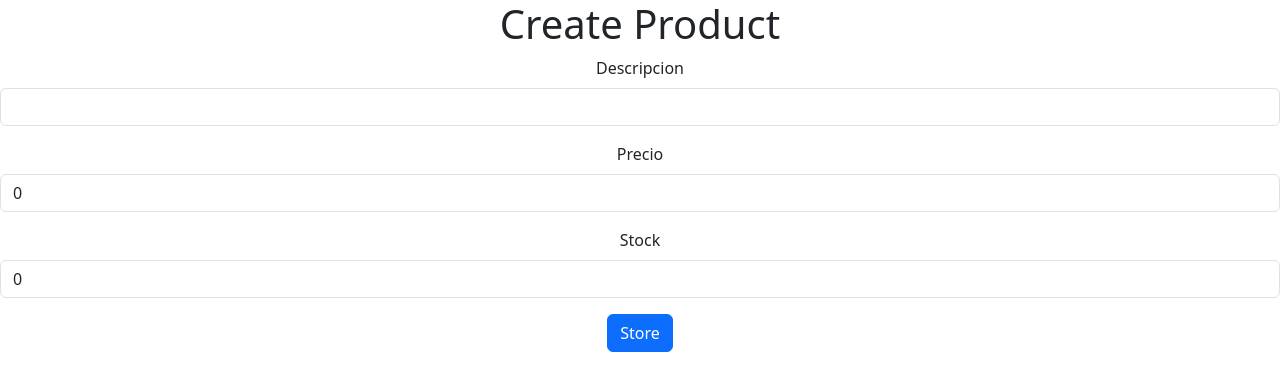
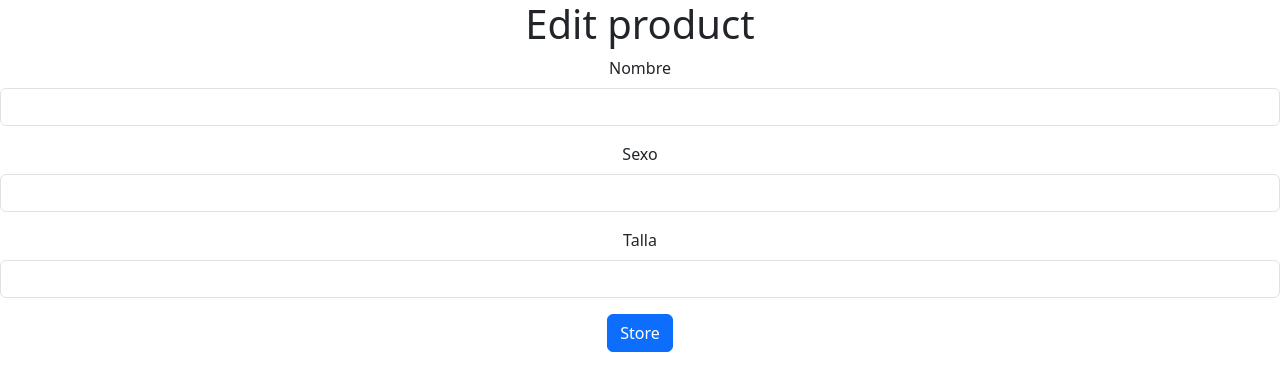
Before and after one commit to SergitoHD/CarroReactFirebase, a React (Create React App) app: page /create in a window 1280 px wide. Shown: the top 390 px of the page. Built offline with nearby package versions, Linux system fonts and the light colour scheme.

Commit message:
carro-react-firebase

```diff
--- a/src/Components/Create.js
+++ b/src/Components/Create.js
@@ -4,19 +4,19 @@ import { collection, addDoc } from "firebase/firestore";
 import { db } from "../firebaseConfig/firebase";
 
 const Create = () => {
-  const [Descripcion, setDescription] = useState("");
-  const [Precio, setPrecio] = useState(0);
-  const [Stock, setStock] = useState(0);
+  const [nombre, setNombre] = useState("");
+  const [sexo, setSexo] = useState("");
+  const [talla, setTalla] = useState("");
   const navigate = useNavigate();
 
-  const carritoCollection = collection(db, "Carrito");
+  const productosCollection = collection(db, "productos");
 
   const store = async (e) => {
     e.preventDefault();
-    await addDoc(carritoCollection, {
-      Descripcion: Descripcion,
-      Precio: Precio,
-      Stock: Stock,
+    await addDoc(productosCollection, {
+      nombre: nombre,
+      sexo: sexo,
+      talla: talla,
     });
     navigate("/");
   };
@@ -26,34 +26,34 @@ const Create = () => {
       <div>
         <div>
           <div>
-            <h1>Create Product</h1>
+            <h1>Edit product</h1>
             <form onSubmit={store}>
               <div className="mb-3">
-                <label className="form-label">Descripcion</label>
+                <label className="form-label">Nombre</label>
                 <input
-                  value={Descripcion}
-                  onChange={(e) => setDescription(e.target.value)}
+                  value={nombre}
+                  onChange={(e) => setNombre(e.target.value)}
                   type="text"
                   className="form-control"
                 />
               </div>
 
               <div className="mb-3">
-                <label className="form-label">Precio</label>
+                <label className="form-label">Sexo</label>
                 <input
-                  value={Precio}
-                  onChange={(e) => setPrecio(e.target.value)}
-                  type="number"
+                  value={sexo}
+                  onChange={(e) => setSexo(e.target.value)}
+                  type="text"
                   className="form-control"
                 />
               </div>
 
               <div className="mb-3">
-                <label className="form-label">Stock</label>
+                <label className="form-label">Talla</label>
                 <input
-                  value={Stock}
-                  onChange={(e) => setStock(e.target.value)}
-                  type="number"
+                  value={talla}
+                  onChange={(e) => setTalla(e.target.value)}
+                  type="text"
                   className="form-control"
                 />
               </div>
--- a/src/Components/Edit.js
+++ b/src/Components/Edit.js
@@ -4,29 +4,29 @@ import { doc, getDoc, updateDoc } from "firebase/firestore";
 import { db } from "../firebaseConfig/firebase";
 
 const Edit = () => {
-  const [Descripcion, setDescription] = useState("");
-  const [Precio, setPrecio] = useState(0);
-  const [Stock, setStock] = useState(0);
+  const [nombre, setNombre] = useState("");
+  const [sexo, setSexo] = useState("");
+  const [talla, setTalla] = useState("");
   const navigate = useNavigate();
 
   const { id } = useParams();
 
   const update = async (e) => {
     e.preventDefault();
-    const product = doc(db, "Carrito", id);
-    const data = { Descripcion: Descripcion, Precio: Precio, Stock: Stock };
+    const product = doc(db, "productos", id);
+    const data = { nombre: nombre, sexo: sexo, talla: talla };
     await updateDoc(product, data);
     navigate("/");
   };
 
   const getProductById = async (id) => {
-    const product = doc(db, "Carrito", id);
+    const product = doc(db, "productos", id);
     const docSnap = await getDoc(product);
     if (docSnap.exists()) {
       console.log("Document data:", docSnap.data());
-      setDescription(docSnap.data().Descripcion);
-      setPrecio(docSnap.data().Precio);
-      setStock(docSnap.data().Stock);
+      setNombre(docSnap.data().nombre);
+      setSexo(docSnap.data().sexo);
+      setTalla(docSnap.data().talla);
     } else {
       console.log("Producto no encontrado");
     }
@@ -44,31 +44,31 @@ const Edit = () => {
             <h1>Edit product</h1>
             <form onSubmit={update}>
               <div className="mb-3">
-                <label className="form-label">Descripcion</label>
+                <label className="form-label">Nombre</label>
                 <input
-                  value={Descripcion}
-                  onChange={(e) => setDescription(e.target.value)}
+                  value={nombre}
+                  onChange={(e) => setNombre(e.target.value)}
                   type="text"
                   className="form-control"
                 />
               </div>
 
               <div className="mb-3">
-                <label className="form-label">Precio</label>
+                <label className="form-label">Sexo</label>
                 <input
-                  value={Precio}
-                  onChange={(e) => setPrecio(e.target.value)}
-                  type="number"
+                  value={sexo}
+                  onChange={(e) => setSexo(e.target.value)}
+                  type="text"
                   className="form-control"
                 />
               </div>
 
               <div className="mb-3">
-                <label className="form-label">Stock</label>
+                <label className="form-label">Talla</label>
                 <input
-                  value={Stock}
-                  onChange={(e) => setStock(e.target.value)}
-                  type="number"
+                  value={talla}
+                  onChange={(e) => setTalla(e.target.value)}
+                  type="text"
                   className="form-control"
                 />
               </div>
--- a/src/Components/Show.js
+++ b/src/Components/Show.js
@@ -12,11 +12,11 @@ const Show = () => {
   const [products, SetProducts] = useState([]);
 
   //Referencia a la BD de firebase
-  const carritoCollection = collection(db, "Carrito");
+  const productosCollection = collection(db, "productos");
 
   //Función para mostrar todos los docs
   const getProducts = async () => {
-    const data = await getDocs(carritoCollection);
+    const data = await getDocs(productosCollection);
     //console.log(data.docs);
     SetProducts(data.docs.map((doc) => ({ ...doc.data(), id: doc.id })));
     //console.log(products);
@@ -24,7 +24,7 @@ const Show = () => {
 
   //Función para eliminar un doc
   const deleteProduct = async (id) => {
-    const productDoc = doc(db, "Carrito", id);
+    const productDoc = doc(db, "productos", id);
     await deleteDoc(productDoc);
     getProducts();
   };
@@ -68,9 +68,9 @@ const Show = () => {
             <table className="table table-dark table-hover">
               <thead>
                 <tr>
-                  <th>Descripcion</th>
-                  <th>Precio</th>
-                  <th>Stock</th>
+                  <th>Nombre</th>
+                  <th>Sexo</th>
+                  <th>Talla</th>
                   <th>Acciones</th>
                 </tr>
               </thead>
@@ -78,9 +78,9 @@ const Show = () => {
               <tbody>
                 {products.map((product) => (
                   <tr key={product.id}>
-                    <td>{product.Descripcion}</td>
-                    <td>{product.Precio}</td>
-                    <td>{product.Stock}</td>
+                    <td>{product.nombre}</td>
+                    <td>{product.sexo}</td>
+                    <td>{product.talla}</td>
                     <td>
                       <Link
                         to={`/edit/${product.id}`}
--- a/src/firebaseConfig/firebase.js
+++ b/src/firebaseConfig/firebase.js
@@ -1,18 +1,19 @@
 import { getFirestore } from "firebase/firestore";
-
 import { initializeApp } from "firebase/app";
+import { getAnalytics } from "firebase/analytics";
 
 const firebaseConfig = {
-  apiKey: "AIzaSyDUtOfI-uGLfmjZz3Yn2VM3-jDo5_zDYxs",
-  authDomain:
-    "[carritoej24-445ca.firebaseapp.com](http://carritoej24-445ca.firebaseapp.com/)",
-  projectId: "carritoej24-445ca",
-  storageBucket:
-    "[carritoej24-445ca.appspot.com](http://carritoej24-445ca.appspot.com/)",
-  messagingSenderId: "776860684027",
-  appId: "1:776860684027:web:d3a108ea6e0a6584806a5e",
+  apiKey: "AIzaSyAMqvhNiuolwf5r8Id392X0VC9P6ntdUbQ",
+  authDomain: "carrito-6194b.firebaseapp.com",
+  projectId: "carrito-6194b",
+  storageBucket: "carrito-6194b.appspot.com",
+  messagingSenderId: "792360312689",
+  appId: "1:792360312689:web:ac22ad8125403f2d97a0d0",
+  measurementId: "G-JESF19EQZP"
 };
 
+// Initialize Firebase
 const app = initializeApp(firebaseConfig);
+const analytics = getAnalytics(app);
 
 export const db = getFirestore(app);
```
